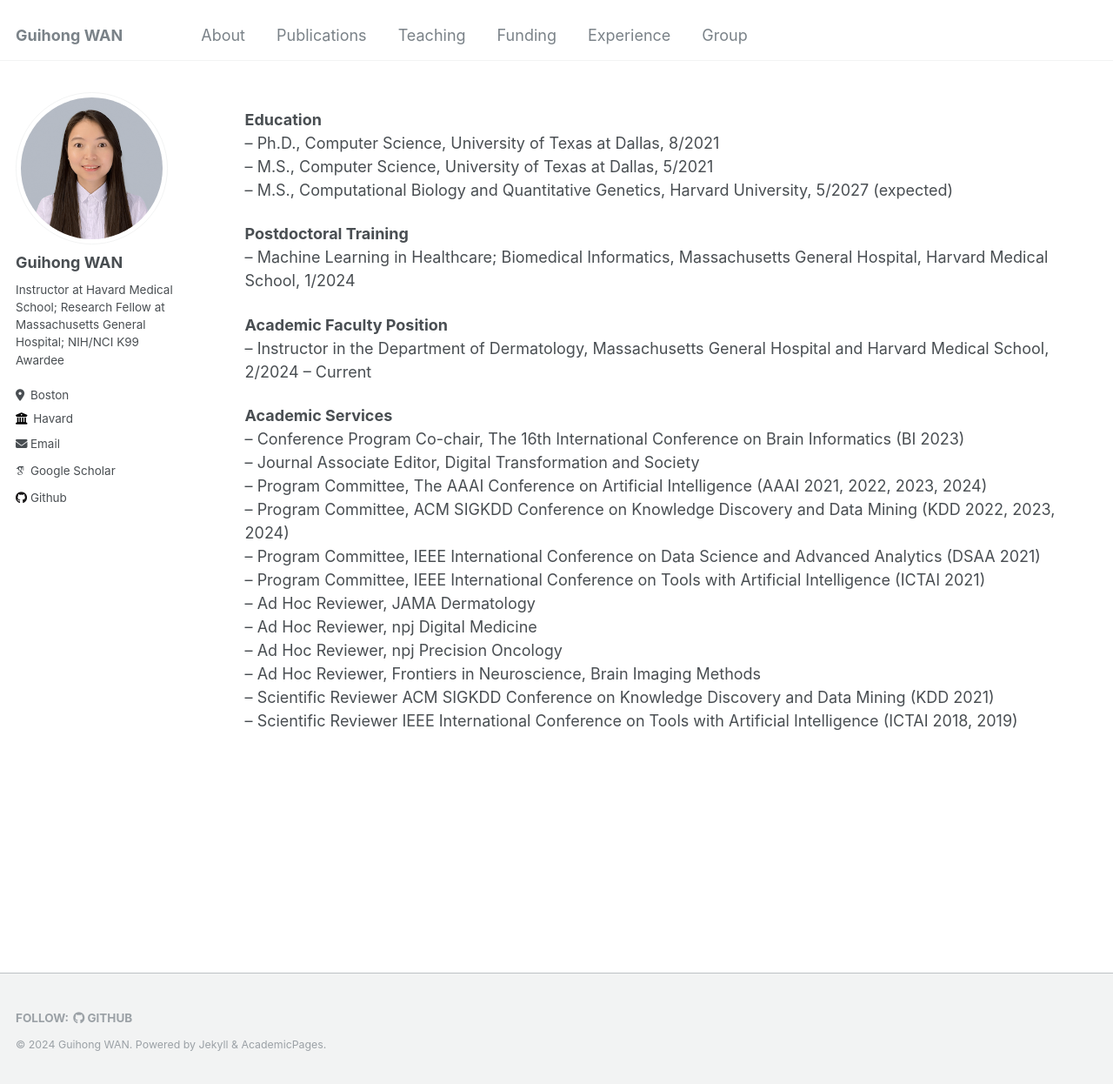
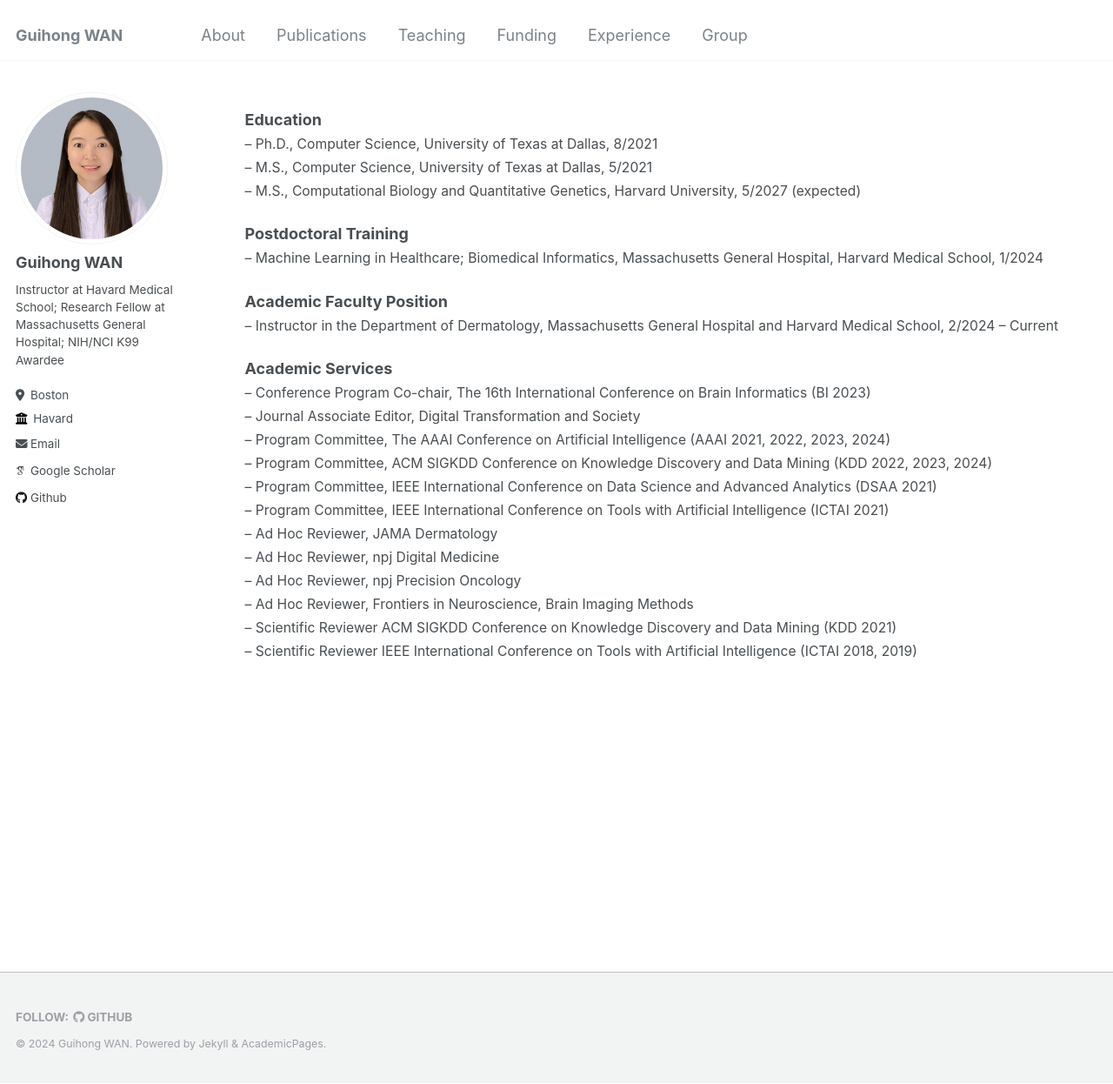
Before and after one commit to cwanlab/cwanlab.github.io, a Jekyll site: the page built from _pages/cv.md, in a window 1280 px wide and 1246 px high. Shown: the whole window at 87% size. Built offline with Jekyll 4.4.1, drawn with Linux system fonts in a browser that asks for light colours; some web fonts are replaced.

Commit message:
Update experience
Update experience

```diff
--- a/_pages/cv.md
+++ b/_pages/cv.md
@@ -9,17 +9,23 @@ redirect_from:
 {% include base_path %}
 
 **Education**
+<span style="font-size:0.87em;">
 – Ph.D., Computer Science, University of Texas at Dallas, 8/2021
 – M.S., Computer Science, University of Texas at Dallas, 5/2021
 – M.S., Computational Biology and Quantitative Genetics, Harvard University, 5/2027 (expected)
+</span>
 
 **Postdoctoral Training**
+<span style="font-size:0.87em;">
 – Machine Learning in Healthcare; Biomedical Informatics, Massachusetts General Hospital, Harvard Medical School, 1/2024
+</span>
 
 **Academic Faculty Position**
+<span style="font-size:0.87em;">
 – Instructor in the Department of Dermatology, Massachusetts General Hospital and Harvard Medical School, 2/2024 – Current
 
 **Academic Services**
+<span style="font-size:0.87em;">
 – Conference Program Co-chair, The 16th International Conference on Brain Informatics (BI 2023)
 – Journal Associate Editor, Digital Transformation and Society
 – Program Committee, The AAAI Conference on Artificial Intelligence (AAAI 2021, 2022, 2023, 2024)
@@ -32,3 +38,4 @@ redirect_from:
 – Ad Hoc Reviewer, Frontiers in Neuroscience, Brain Imaging Methods
 – Scientific Reviewer ACM SIGKDD Conference on Knowledge Discovery and Data Mining (KDD 2021)
 – Scientific Reviewer IEEE International Conference on Tools with Artificial Intelligence (ICTAI 2018, 2019)
+</span>
```
